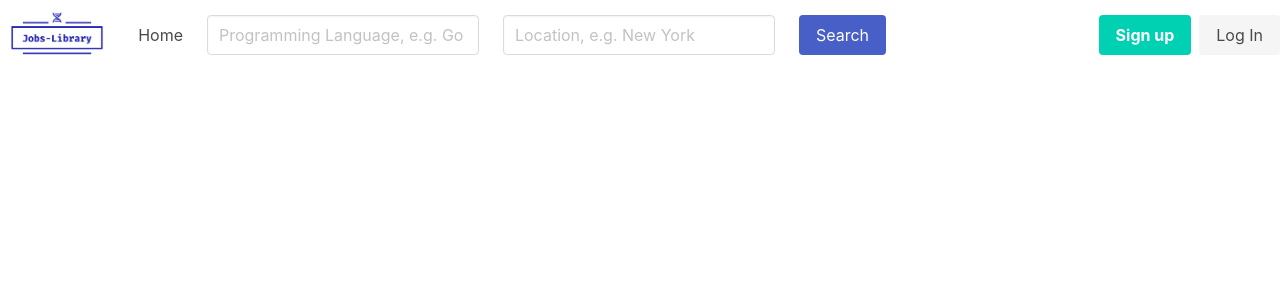
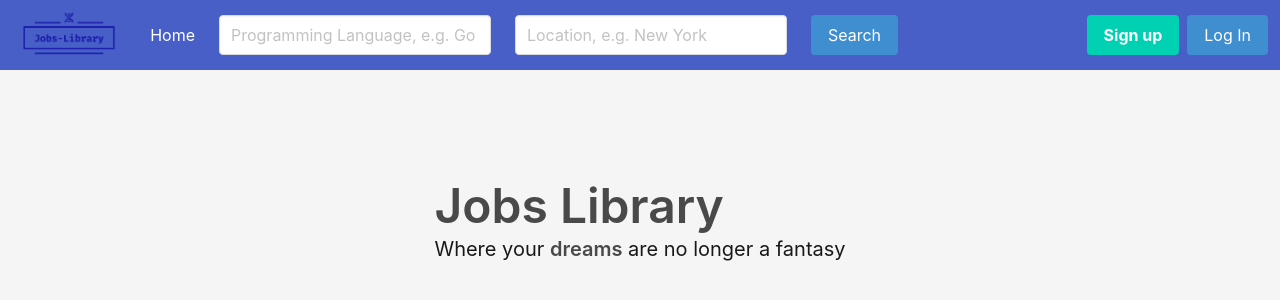
Before and after one commit to PseudoMera/Jobs-Hub, a React (Create React App) app: page / in a window 1280 px wide. Shown: the top 300 px of the page. Built offline with nearby package versions, Linux system fonts and the light colour scheme.

Commit message:
Almost finished home page and added jobs view

```diff
--- a/package.json
+++ b/package.json
@@ -3,6 +3,7 @@
   "version": "0.1.0",
   "private": true,
   "dependencies": {
+    "axios": "^0.19.0",
     "bulma": "^0.7.5",
     "node-sass": "^4.12.0",
     "react": "^16.10.2",
--- a/public/index.html
+++ b/public/index.html
@@ -39,5 +39,6 @@
       To begin the development, run `npm start` or `yarn start`.
       To create a production bundle, use `npm run build` or `yarn build`.
     -->
+
   </body>
 </html>
--- a/src/App.js
+++ b/src/App.js
@@ -2,16 +2,16 @@ import React from 'react'
 import {BrowserRouter, Route, Switch} from "react-router-dom"
 import Nav from "./Components/Nav"
 import HomePage from './Pages/HomePage'
+import JobsPage from './Pages/JobsPage'
 
 function App() {
   return (
     <BrowserRouter>
-      <div className="container">
         <Nav/>
         <Switch>
           <Route exact path="/" component={HomePage}/>
+          <Route exact path="/jobs" component={JobsPage}/>
         </Switch>
-      </div>
     </BrowserRouter>
   )
 }
--- a/src/Components/Nav.js
+++ b/src/Components/Nav.js
@@ -3,8 +3,14 @@ import {Link} from 'react-router-dom'
 import logo_transparent from '../images/logo_transparent 1.png'
 
 function navBar() {
+
+    const handleClick = () => {
+        console.log("ok")
+    }
+
     return (
-        <nav className="navbar is-fixed-top" role="navigation" aria-label="main navigation">
+        <nav className="navbar is-fixed-top is-link" role="navigation" aria-label="main navigation">
+
             <div className="navbar-brand">
                 <div className ="navbar-item">
                     <Link  to="/">
@@ -12,13 +18,15 @@ function navBar() {
                     </Link>
                 </div>
 
-                <div role="button" className="navbar-burger burger" aria-label="menu" aria-expanded="false" data-target="navbarBasicExample">
-                    <Link to="/">
-
+                <div role="button" className="navbar-burger burger" aria-label="menu" aria-expanded="false" data-target="navbarBasicExample"
+                onClick={() => {
+                    let menu = document.querySelector(".navbar-menu")
+                    menu.classList.toggle("is-active")
+                }}>
                         <span aria-hidden="true"></span>
                         <span aria-hidden="true"></span>
                         <span aria-hidden="true"></span>
-                    </Link>
+
                 </div>
             </div>
 
@@ -28,7 +36,7 @@ function navBar() {
                     <div className="navbar-item">
                         <div className="field">
                             <div className="control">
-                                <input className="input" type="text" placeholder="Programming Language, e.g. Go"/>
+                                <input className="input" type="text" placeholder="Programming Language, e.g. Go" onChange={()=>{}}/>
                             </div>
                         </div>
                     </div>
@@ -36,14 +44,16 @@ function navBar() {
                     <div className="navbar-item">
                         <div className="field">
                             <div className="control">
-                                <input className="input" type="text" placeholder="Location, e.g. New York"/>
+                                <input className="input" type="text" placeholder="Location, e.g. New York" onChange={() => {}}/>
                             </div>
                         </div>
                     </div>
 
                     <div className="navbar-item">
                         <div className="control">
-                            <button className="button is-link">Search</button>
+                          <Link to="/jobs">
+                            <button className="button is-info" onClick={() => handleClick()}>Search</button>
+                            </Link>
                         </div>
                     </div>
                 </div>
@@ -55,7 +65,7 @@ function navBar() {
                             <Link to="/" className="button is-primary">
                                 <strong>Sign up</strong>
                             </Link>
-                            <Link to="/" className="button is-light">
+                            <Link to="/" className="button is-info">
                                 Log In
                             </Link>
                         </div>
--- a/src/Pages/HomePage.js
+++ b/src/Pages/HomePage.js
@@ -1,9 +1,18 @@
-import React, {useState, useContext} from 'react'
+import React from 'react'
 
 function HomePage() {
     return (
-        <div className="container">
-        </div>
+        <>
+        <section className="hero is-light is-medium">
+           <div className="container hero-body">
+             <h1 className="title" style={{fontSize:"3em "}}>Jobs Library</h1>
+             <h2 className="subtitle">
+                 Where your <strong>dreams</strong> are no longer a fantasy
+             </h2>
+           </div>
+        </section>
+
+        </>
     )
 }
 
--- /dev/null
+++ b/src/Pages/JobsPage.js
@@ -0,0 +1,10 @@
+import React from 'react';
+
+function JobsPage() {
+    return (
+        <>
+        </>
+    )
+}
+
+export default JobsPage;
--- a/src/index.css
+++ b/src/index.css
@@ -2,4 +2,17 @@
 
 .navbar-item img {
     max-height: 3rem;
-  }
+}
+
+body {
+  padding-top: 35px;
+}
+
+
+
+
+/* #home {
+  background-image: url("https://cdn.pixabay.com/photo/2019/09/23/14/34/nyc-4498752_960_720.jpg");
+  background-size: cover;
+  background-repeat: no-repeat;
+} */
```
Also changed, not shown: 1 other file (tests, documents, lock files or other folders).
